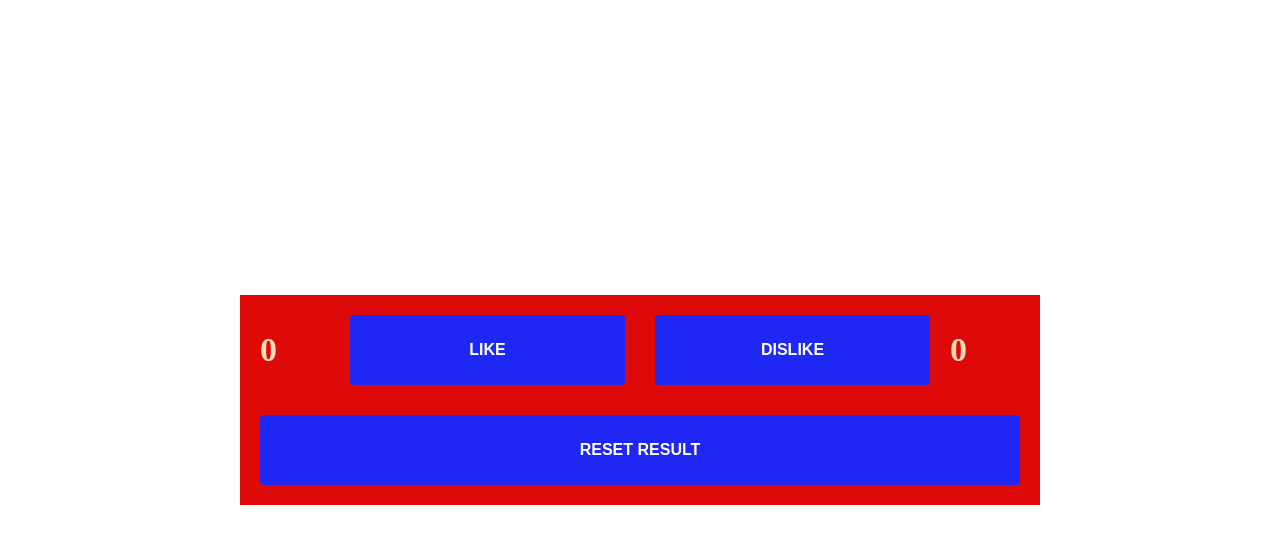
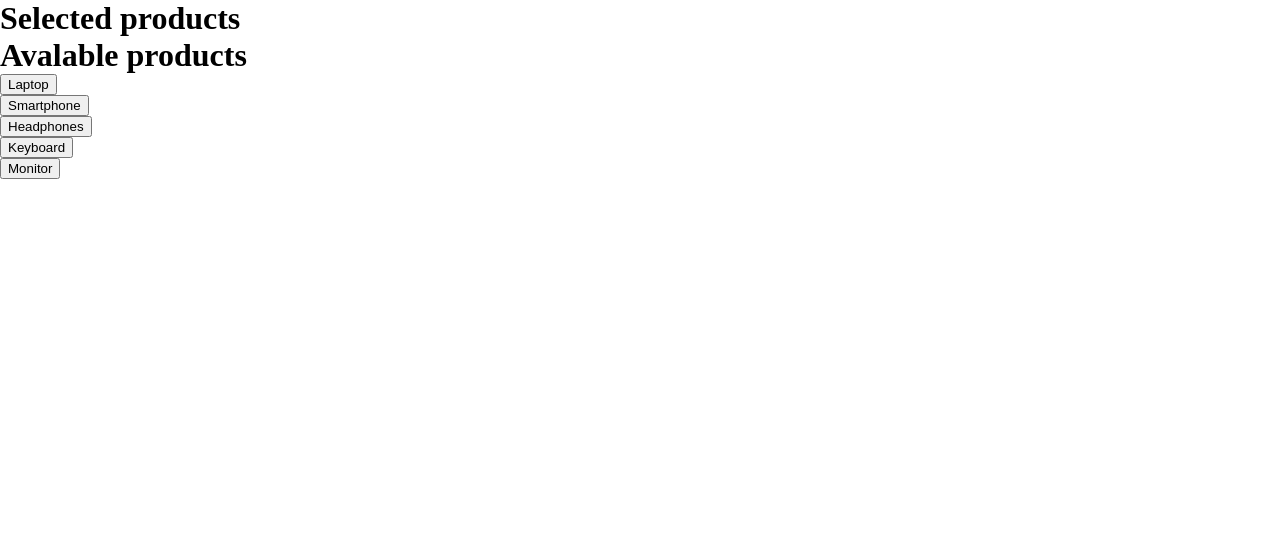
Before and after one commit to Evgen959/projec_01_react, a React (Create React App) app: page / in a window 1280 px wide. Shown: the top 544 px of the page. Built offline with nearby package versions, Linux system fonts and the light colour scheme.

Commit message:
newComponentProductList_01

```diff
--- a/src/App.jsx
+++ b/src/App.jsx
@@ -1,4 +1,5 @@
 import "./App.css";
+import ProductList from "./components/ProductList/ProductList";
 
 
 //Lessons imports
@@ -10,7 +11,7 @@ import "./App.css";
 //Homeworks imports
 // import Homework02 from "./homeworks/Homework02/Homework02";
 // import Homework003 from "./homeworks/Homework003/Homework003";
-import Homework004 from "./homeworks/Homework004/Homework004";
+// import Homework004 from "./homeworks/Homework004/Homework004";
 
 function App() {
   return (
@@ -20,8 +21,10 @@ function App() {
       {/* <Lesson03 /> */}
       {/* <Homework003/> */}
       {/* <Lesson004/> */}
-      <Homework004/>
+      {/* <Homework004/> */}
       {/* <Lesson005/> */}
+
+      <ProductList/>
 
     </div>
   );
--- /dev/null
+++ b/src/components/ProductList/ProductList.jsx
@@ -0,0 +1,36 @@
+import "./styles.css";
+import { availableProducts } from "./data";
+import { useState } from "react";
+
+function ProductList() {
+  let [selectedProducts, setSelectedProducts] = useState([]);
+  console.log(selectedProducts);
+  const products = availableProducts.map((avalablPproduct) => {
+    let onProductClick = () => {
+      setSelectedProducts([...selectedProducts, avalablPproduct]);
+    };
+
+    return (
+      <div key={avalablPproduct.id}>
+        <button type="button" onClick={onProductClick}>
+          {avalablPproduct.name}
+        </button>
+      </div>
+    );
+  });
+
+  return (
+    <div className="productList-contyner">
+      <div className="selected_products_contyner">
+        <h1>Selected products</h1>
+        <div></div>
+      </div>
+      <div className="avalable_products_contyner">
+        <h1>Avalable products</h1>
+        <div>{products}</div>
+      </div>
+    </div>
+  );
+}
+
+export default ProductList;
--- /dev/null
+++ b/src/components/ProductList/data.js
@@ -0,0 +1,7 @@
+export const availableProducts = [
+    { id: 'product1', name: 'Laptop', price: 1000 },
+    { id: 'product2', name: 'Smartphone', price: 500 },
+    { id: 'product3', name: 'Headphones', price: 100 },
+    { id: 'product4', name: 'Keyboard', price: 50 },
+    { id: 'product5', name: 'Monitor', price: 200 },
+  ];
```
Also changed, not shown: src/components/ProductList/styles.css (added).
